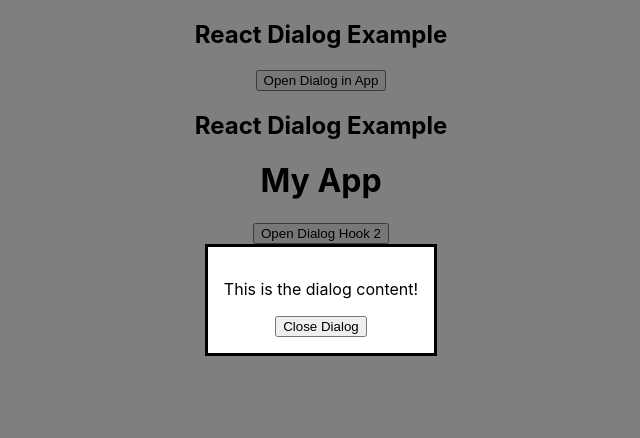
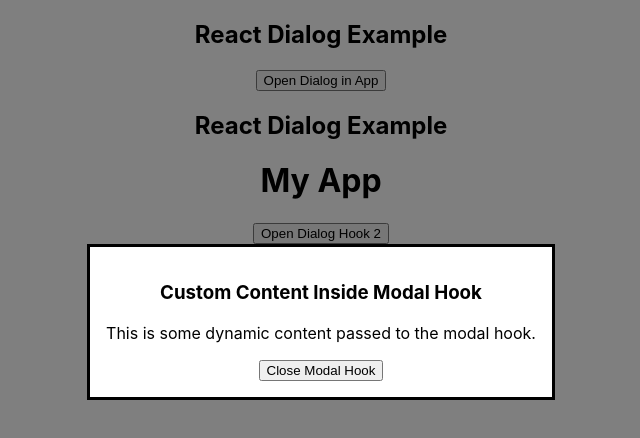
Before and after one commit to waldmaier/react-samples, a React (Create React App) app in the folder my-app/: page / in a window 1280 px wide. Both pictures are taken after a click on the button "Open Dialog Hook 2". Shown: the top 438 px of the page, without its empty margins (319-959 px from the left). Built offline with nearby package versions, Linux system fonts and the light colour scheme.

Commit message:
hook close button does not work yet

```diff
--- a/my-app/src/dialog/DialogHookSample.tsx
+++ b/my-app/src/dialog/DialogHookSample.tsx
@@ -2,7 +2,13 @@ import React from 'react';
 import useDialog from "./dialogHook";
 
 export const DialogHookSample = () => {
-  const [Dialog, setIsOpen] = useDialog('my-dialog-hook', <p>This is the dialog content!</p>);
+  const [Dialog, setIsOpen] = useDialog('my-dialog-hook',
+    <>
+      <h3>Custom Content Inside Modal Hook</h3>
+      <p>This is some dynamic content passed to the modal hook.</p>
+      <button>Close Modal Hook</button>
+    </>
+  );
   return (
     <>
       <h2>React Dialog Example</h2>
--- a/my-app/src/dialog/dialogHook.tsx
+++ b/my-app/src/dialog/dialogHook.tsx
@@ -18,9 +18,6 @@ const useDialog = (id: string, children: ReactNode) => {
             <div>
               {children} {/* Render the passed content here */}
             </div>
-            <button onClick={closeDialog} autoFocus>
-              Close Dialog
-            </button>
           </dialog>
         </>
       )}
```
